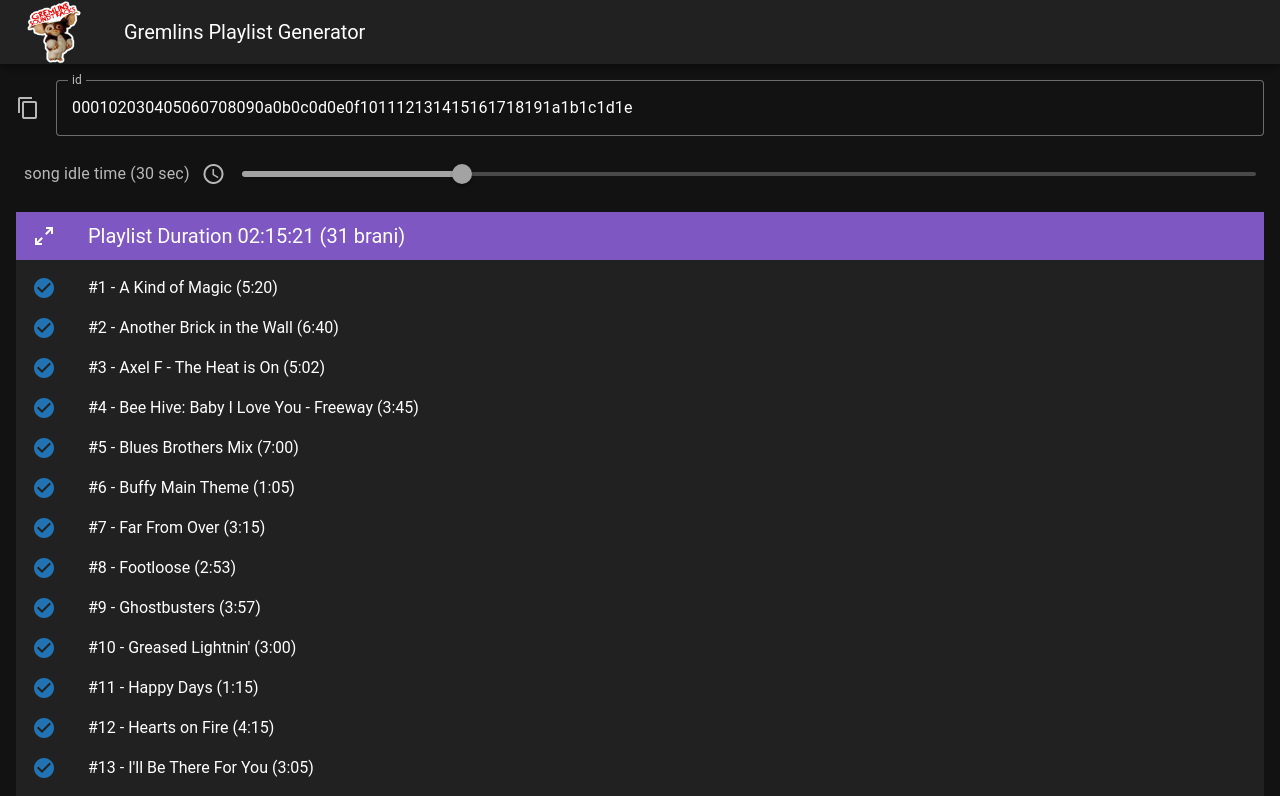
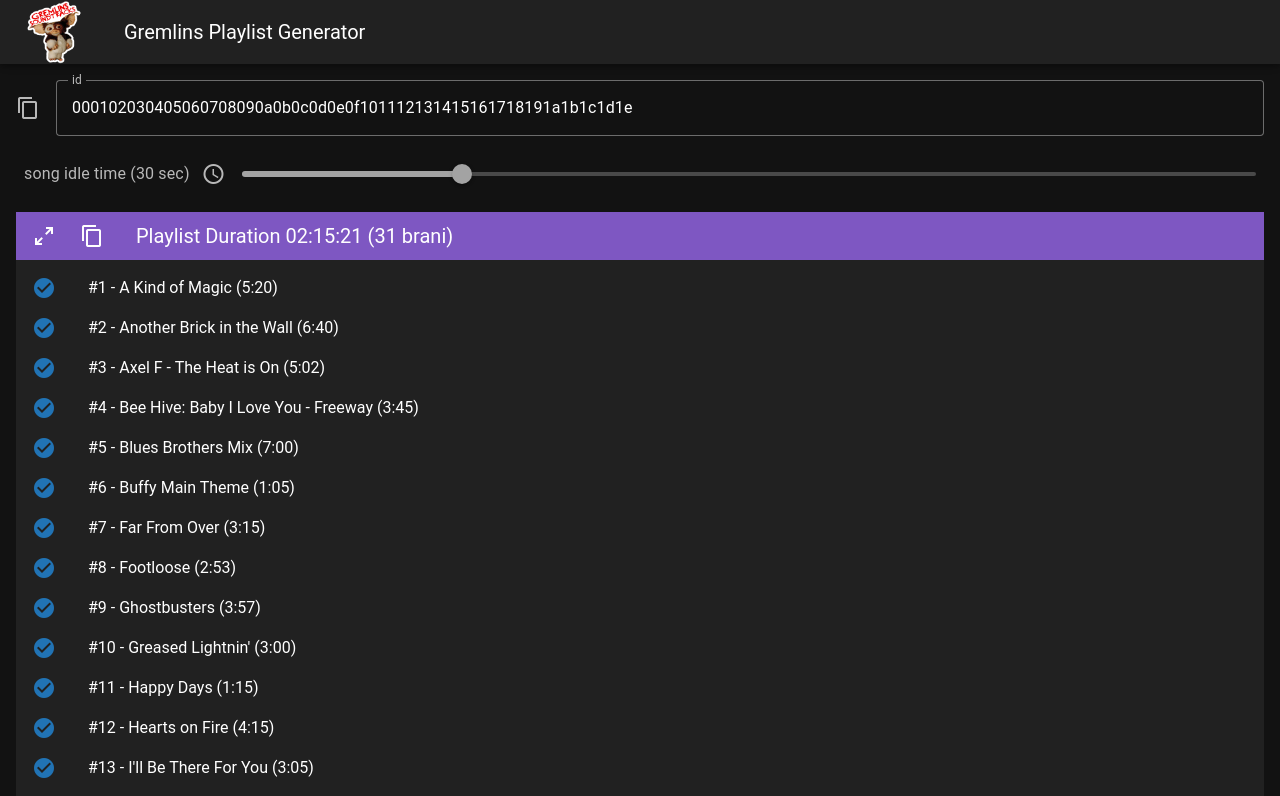
Before and after one commit to pste/gremlins-playlist, a Vue app: page / in a window 1280 px wide. Shown: the top 796 px of the page. Built offline with nearby package versions, Linux system fonts and the light colour scheme.

Commit message:
[export] copy to clipboard demo

```diff
--- a/src/components/Playlist.vue
+++ b/src/components/Playlist.vue
@@ -43,6 +43,18 @@ function toggle( idx ) {
     //console.log('toggle ' + idx + ' ' + rm[0]);
     inactiveSongs.value.push(rm[0]);
     inactiveSongs.value = sortSongs(inactiveSongs.value);
+}
+
+function copyTable() {
+    let data = `${ playlistId.value }\t${ totalTime.value } (${ activeSongs.value.length })\n`
+    //
+    activeSongs.value.forEach(item => {
+        let song = isReactive(item)? toRaw(item) : item;
+        data += song.title + '\t' + song.intro + '\t\t' + song.bpm.join(',') + '\n';
+    })
+    //
+    navigator.clipboard.writeText(data);
+    openSnackCopied.value = true;
 }
 
 // read the querystring to get and load a playlist
@@ -142,6 +154,12 @@ loadPlaylist();
                 @click="expandDetails=!expandDetails"
                 :color="(expandDetails)?'primary':null"
         ></v-btn>
+
+        <v-btn
+                icon="mdi-content-copy"
+                @click="copyTable"
+        ></v-btn>
+
         <v-toolbar-title>
             Playlist Duration {{ totalTime }} ({{activeSongs.length}} brani)
         </v-toolbar-title>
```
